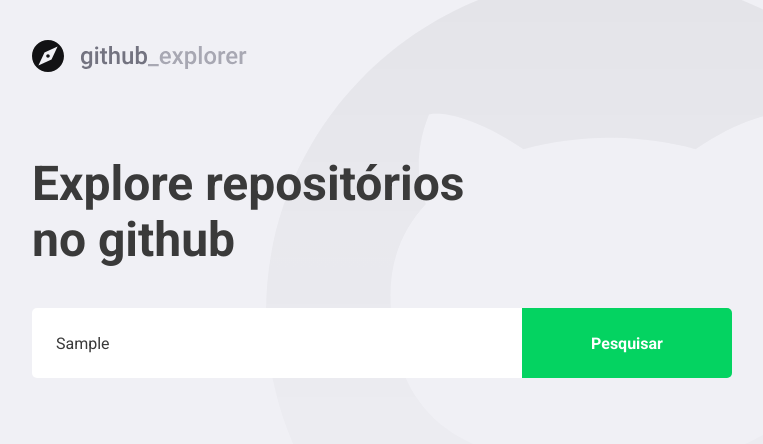
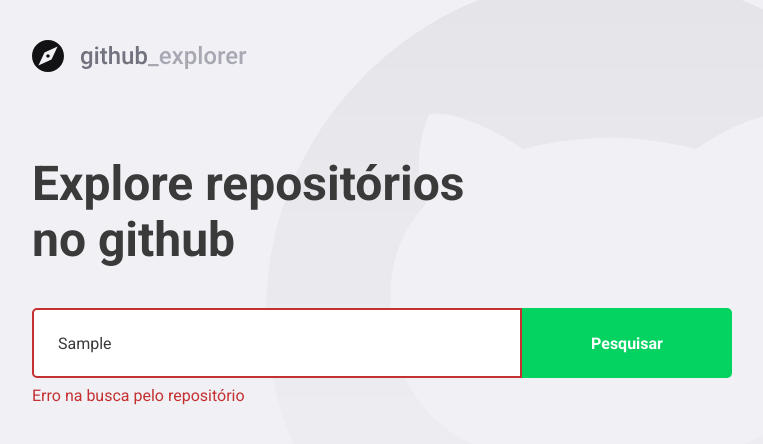
Before and after one commit to guintoki/github-explorer, a React (Create React App) app: page / in a window 1280 px wide. Both pictures are taken after typing "Sample" into the empty fields and a click on the button "Pesquisar". Shown: the top 444 px of the page, without its empty margins (148-911 px from the left). Built offline with nearby package versions, Linux system fonts and the light colour scheme; no server answers.

Commit message:
add erros tratament

```diff
--- a/src/pages/Dashboard/index.tsx
+++ b/src/pages/Dashboard/index.tsx
@@ -1,9 +1,11 @@
+/* eslint-disable camelcase */
+// eslint-disable-next-line no-use-before-define
 import React, { useState, FormEvent } from 'react';
 import { FiChevronRight } from 'react-icons/fi';
 import api from '../../services/api';
 
 import logoImg from '../../assets/logo.svg';
-import { Title, Form, Repositiories } from './styles';
+import { Title, Form, Repositiories, Error } from './styles';
 
 interface Repository {
   full_name: string;
@@ -16,6 +18,7 @@
 
 const Dashboard: React.FC = () => {
   const [newRepo, setNewRepo] = useState('');
+  const [inputError, setInputError] = useState('');
 
   const [repositories, setRepositories] = useState<Repository[]>([]);
 
@@ -24,19 +27,28 @@
   ): Promise<void> {
     event.preventDefault();
 
-    const response = await api.get<Repository>(`repos/${newRepo}`);
+    if (!newRepo) {
+      setInputError('Digite o autor/nome do repositório');
+      return;
+    }
 
-    const repository = response.data;
+    try {
+      const response = await api.get<Repository>(`repos/${newRepo}`);
 
-    setRepositories([...repositories, repository]);
-    setNewRepo('');
+      const repository = response.data;
+
+      setRepositories([...repositories, repository]);
+      setNewRepo('');
+    } catch (err) {
+      setInputError('Erro na busca pelo repositório');
+    }
   }
 
   return (
     <>
-      <img src={logoImg} alt="Github Explorer" />{' '}
+      <img src={logoImg} alt="Github Explorer" />
       <Title>Explore repositórios no github</Title>
-      <Form onSubmit={handleAddRepository}>
+      <Form hasError={!!inputError} onSubmit={handleAddRepository}>
         <input
           value={newRepo}
           onChange={e => setNewRepo(e.target.value)}
@@ -44,6 +56,7 @@
         />
         <button type="submit">Pesquisar</button>
       </Form>
+      {inputError && <Error>{inputError}</Error>}
       <Repositiories>
         {repositories.map(repository => (
           <a key={repository.full_name} href="teste">
--- a/src/pages/Dashboard/styles.ts
+++ b/src/pages/Dashboard/styles.ts
@@ -1,6 +1,10 @@
-import styled from 'styled-components';
+import styled, { css } from 'styled-components';
 
 import { shade } from 'polished';
+
+interface FormProps {
+  hasError: boolean;
+}
 
 export const Title = styled.h1`
   font-size: 48px;
@@ -11,7 +15,7 @@
   margin-top: 80px;
 `;
 
-export const Form = styled.form`
+export const Form = styled.form<FormProps>`
   margin-top: 40px;
   max-width: 700px;
 
@@ -24,6 +28,13 @@
     border: 0;
     border-radius: 5px 0 0 5px;
     color: #3a3a3a;
+    border: 2px solid #fff;
+
+    ${props =>
+      props.hasError &&
+      css`
+        border-color: #c53030;
+      `}
 
     &::placeholder {
       color: #a8b3b3;
@@ -44,6 +55,12 @@
       background: ${shade(0.2, '#04d361')};
     }
   }
+`;
+
+export const Error = styled.span`
+  display: block;
+  color: #c53030;
+  margin-top: 8px;
 `;
 
 export const Repositiories = styled.div`
```
